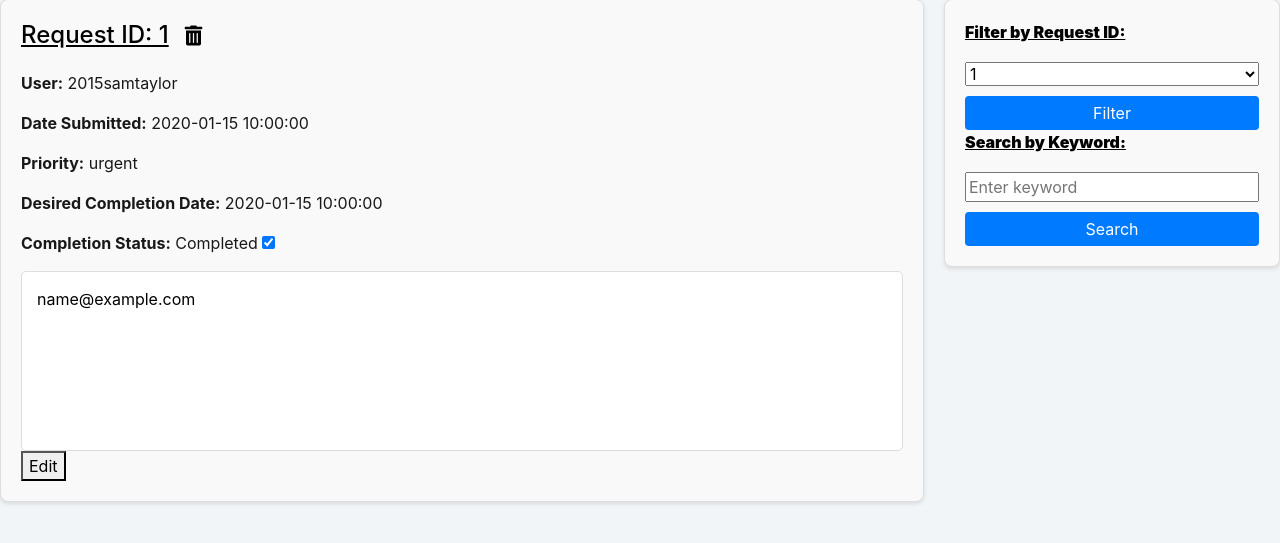
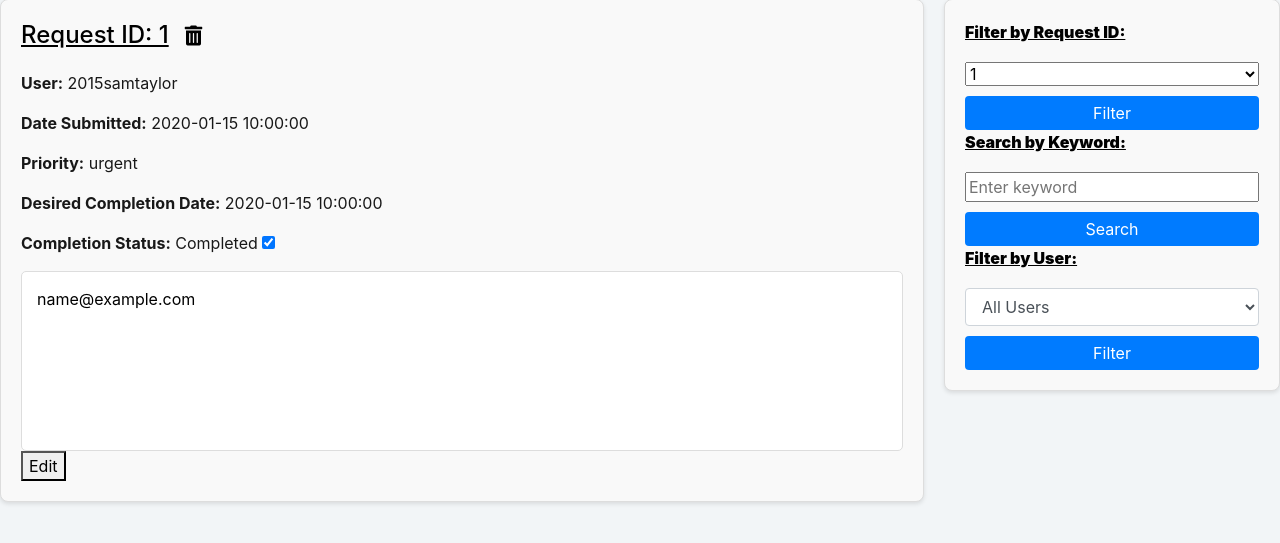
Before and after one commit to schooldataservices/school_data_services_django, a Django app: page /historical-requests/ in a window 1280 px wide. Shown: the part 141-684 px from the top of the page. Run offline with Django 4.2, Linux system fonts and the light colour scheme; a user stored in the database is signed in; data comes from the database, SQL or seed files in the repository; tables that the repository leaves empty hold one stand-in row (values such as "Sample post"); data that the repository does not hold is empty; parts of the project's set-up code (start-up, migrations or seed data) failed here and were passed over; some libraries are stand-ins or nearby versions.

Commit message:
Enhanced historical requests, featuring pagination

```diff
--- a/emailscraper_app/templates/emailscraper_app/historical_requests.html
+++ b/emailscraper_app/templates/emailscraper_app/historical_requests.html
@@ -141,9 +141,29 @@
 
         <h3 style="display: flex; align-items: center; gap: 10px;">
             Request ID: {{ request_obj.id }}
+
             <button class="delete-request" data-id="{{ request_obj.id }}" style="background: none; border: none; cursor: pointer;">
                 <i class="fas fa-trash-alt" style="font-size: 1.25rem;"></i> <!-- Font Awesome trash icon -->
             </button>
+
+
+            <!-- Previous Button -->
+            {% if prev_id %}
+                <a href="{% url 'historical_requests' %}?id={{ prev_id }}&user_id={{ selected_user_id }}&keyword={{ keyword }}" class="nav-arrow">
+                    &#8592; Previous
+                </a>
+            {% endif %}
+
+
+            <!-- Next Button -->
+            {% if next_id %}
+                <a href="{% url 'historical_requests' %}?id={{ next_id }}&user_id={{ selected_user_id }}&keyword={{ keyword }}" class="nav-arrow">
+                    Next &#8594;
+                </a>
+            {% endif %}
+
+
+
         </h3>
         <div class="meta-info">
             <p><strong>User:</strong> {{ request_obj.creator.username }}</p>
@@ -167,6 +187,7 @@
 
     <!-- Filter Form -->
     <div class="filter-form-container">
+        <!-- Filter by Request ID -->
         <form method="get" action="{% url 'historical_requests' %}" class="filter-form">
             <label for="id"><strong>Filter by Request ID:</strong></label>
             <select id="id" name="id">
@@ -176,13 +197,34 @@
                     </option>
                 {% endfor %}
             </select>
+            <input type="hidden" name="user_id" value="{{ selected_user_id }}">  <!-- Preserve selected user -->
+            <input type="hidden" name="keyword" value="{{ keyword }}">  <!-- Preserve keyword -->
             <button type="submit">Filter</button>
         </form>
+
+        <!-- Search by Keyword -->
         <form method="get" action="{% url 'historical_requests' %}" class="filter-form">
             <label for="keyword"><strong>Search by Keyword:</strong></label>
             <input type="text" id="keyword" name="keyword" value="{{ keyword }}" placeholder="Enter keyword">
+            <input type="hidden" name="user_id" value="{{ selected_user_id }}">  <!-- Preserve selected user -->
             <button type="submit">Search</button>
         </form>
+
+        <!-- Filter by User (Superusers Only) -->
+        {% if user.is_superuser %}
+        <form method="get" action="{% url 'historical_requests' %}" class="filter-form">
+            <label for="user_id"><strong>Filter by User:</strong></label>
+            <select name="user_id" id="user_id" class="form-control">
+                <option value="" {% if not selected_user_id %}selected{% endif %}>All Users</option>
+                {% for user in users %}
+                    <option value="{{ user.id }}" {% if user.id|stringformat:"s" == selected_user_id %}selected{% endif %}>
+                        {{ user.username }}
+                    </option>
+                {% endfor %}
+            </select>
+            <button type="submit">Filter</button>
+        </form>
+        {% endif %}
     </div>
 </div>
 {% endblock %}
--- a/emailscraper_app/templates/emailscraper_app/request_list.html
+++ b/emailscraper_app/templates/emailscraper_app/request_list.html
@@ -11,7 +11,7 @@
             <th class="priority-column">Priority</th>
             <th class="schedule-column">Desired Completion Date</th>
             <th class="user-column">User</th> <!-- Add User column -->
-            <th class="email-content-column">Email Content (Editable)</th>
+            <th class="email-content-column">Email Content</th>
             <th class="status-column">Completion Status</th>
         </tr>
     </thead>
--- a/emailscraper_app/views/request_page_view.py
+++ b/emailscraper_app/views/request_page_view.py
@@ -314,42 +314,74 @@ def create_notifications(logged_in_user, selected_user_username, request_id, use
 @login_required
 def historical_requests(request):
     keyword = request.GET.get('keyword', '')
-    request_id = request.GET.get('id')
+    request_id = request.GET.get('id')  # Get the request ID from the query string
+    user_id = request.GET.get('user_id')  # Get the selected user ID
 
-    print(f"Keyword: {keyword}")  # Debugging: Log the keyword
-    print(f"Request ID: {request_id}")  # Debugging: Log the request ID
+    print(f"Debug: request_id = {request_id}")  # Debugging
+    print(f"Debug: request.GET = {request.GET}")  # Debugging
 
+    # Validate user_id
+    try:
+        user_id = int(user_id) if user_id and user_id != 'None' else None
+    except ValueError:
+        user_id = None
+
+    # Determine the base queryset
     if request.user.is_superuser:
         base_queryset = RequestConfig.objects.all()
-        print("User is superuser. Base queryset includes all requests.")
+        users = User.objects.all()
+        if user_id:  # Filter by the selected user
+            base_queryset = base_queryset.filter(creator_id=user_id)
     else:
         base_queryset = RequestConfig.objects.filter(creator=request.user)
-        print(f"User is not superuser. Base queryset filtered by creator: {request.user.username}")
+        users = None
 
-    print(f"Base queryset count before filtering: {base_queryset.count()}")  # Debugging: Log the initial queryset count
-
+    # Apply keyword filtering
     if keyword:
         base_queryset = base_queryset.filter(email_content__icontains=keyword)
-        print(f"Filtered queryset by keyword '{keyword}'. Count: {base_queryset.count()}")  # Debugging: Log the count after keyword filter
 
-    if request_id:
+    # Get all request IDs for the filtered queryset
+    all_request_ids = list(base_queryset.values_list('id', flat=True).order_by('id'))
+
+    # Default to the lowest request ID if no request_id is provided
+    if not request_id and all_request_ids:
+        request_id = all_request_ids[0]  # Set to the first ID in the list
+
+    # Convert request_id to an integer
+    try:
+        request_id_int = int(request_id) if request_id else None
+    except ValueError:
+        request_id_int = None
+
+    # Get the specific request object
+    if request_id_int:
         try:
-            request_obj = get_object_or_404(base_queryset, id=request_id)
-            print(f"Request object found for ID {request_id}: {request_obj}")  # Debugging: Log the found request object
-        except Exception as e:
-            print(f"Error finding request with ID {request_id}: {e}")  # Debugging: Log any errors
+            request_obj = get_object_or_404(base_queryset, id=request_id_int)
+        except Exception:
             request_obj = None
     else:
-        request_obj = base_queryset.order_by('id').first()
-        print(f"No request ID provided. Returning the first request: {request_obj}")  # Debugging: Log the first request
+        request_obj = None
 
-    all_request_ids = base_queryset.values_list('id', flat=True).order_by('id')
-    print(f"All request IDs in the filtered queryset: {list(all_request_ids)}")  # Debugging: Log all request IDs
+    # Determine prev_id and next_id
+    prev_id = next_id = None
+    if request_id_int in all_request_ids:
+        current_index = all_request_ids.index(request_id_int)
+        if current_index > 0:
+            prev_id = all_request_ids[current_index - 1]
+        if current_index < len(all_request_ids) - 1:
+            next_id = all_request_ids[current_index + 1]
+
+    print(f"Debug: all_request_ids = {all_request_ids}")
+    print(f"Debug: prev_id = {prev_id}, next_id = {next_id}")
 
     return render(request, 'emailscraper_app/historical_requests.html', {
         'request_obj': request_obj,
         'all_request_ids': all_request_ids,
-        'keyword': keyword
+        'prev_id': prev_id,  # Pass prev_id to the template
+        'next_id': next_id,  # Pass next_id to the template
+        'keyword': keyword,
+        'users': users,
+        'selected_user_id': user_id,  # Pass the selected user ID to the template
     })
 
 @login_required
```
Also changed, not shown: emailscraper_app/static/js/pagination.js (+0 -7 lines), emailscraper_app/templates/emailscraper_app/landing_page.html (line endings or trailing spaces).
